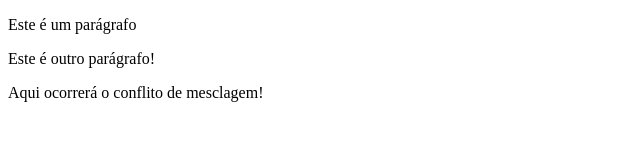
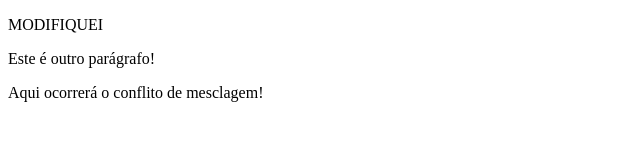
Before and after one commit to R3CKZEIRA/tarefa2802, a plain HTML site: page index.html in a window 1280 px wide. Shown: the full height of the page, 0-640 px from the left. Drawn offline with Linux system fonts and the light colour scheme.

Commit message:
Update index.html

```diff
--- a/index.html
+++ b/index.html
@@ -5,7 +5,7 @@
       </head>
 
       <body>
-       <p> Este é um parágrafo</p>
+       <p> MODIFIQUEI </p>
        <p> Este é outro parágrafo! </p>
        <p> Aqui ocorrerá o conflito de mesclagem!</p>
       </body>
```
